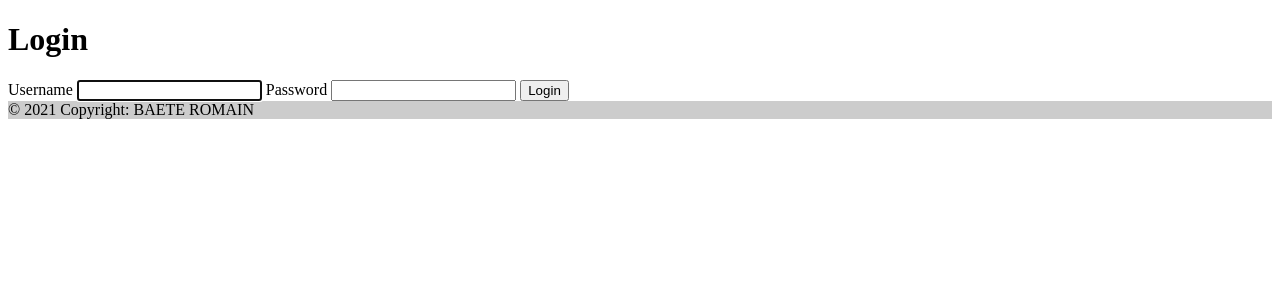
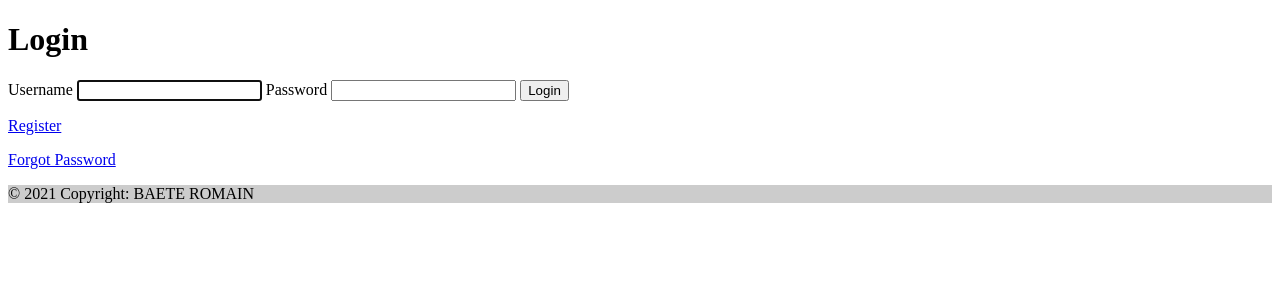
Before and after one commit to baeteromain/SnowTricks, a Symfony app: template templates/security/login.html.twig in a window 1280 px wide. Shown: the part 114-414 px from the top of the page. Run offline with Twig, Linux system fonts and the light colour scheme; the template is opened without the code that fills it, so the values that code supplies are empty; some libraries are stand-ins or nearby versions.

Commit message:
Add route to forgot and register on login page #10

```diff
--- a/templates/security/login.html.twig
+++ b/templates/security/login.html.twig
@@ -39,9 +39,11 @@
             </div>
             #}
 
-            <button class="btn btn-primary mt-3" type="submit">
+            <button class="btn btn-primary my-3" type="submit">
                 Login
             </button>
+        <p><a href="{{ path('app_register') }}">Register</a></p>
+        <p><a href="{{ path('app_forgot_password_request') }}">Forgot Password</a></p>
         </form>
     </div>
 {% endblock %}
```
